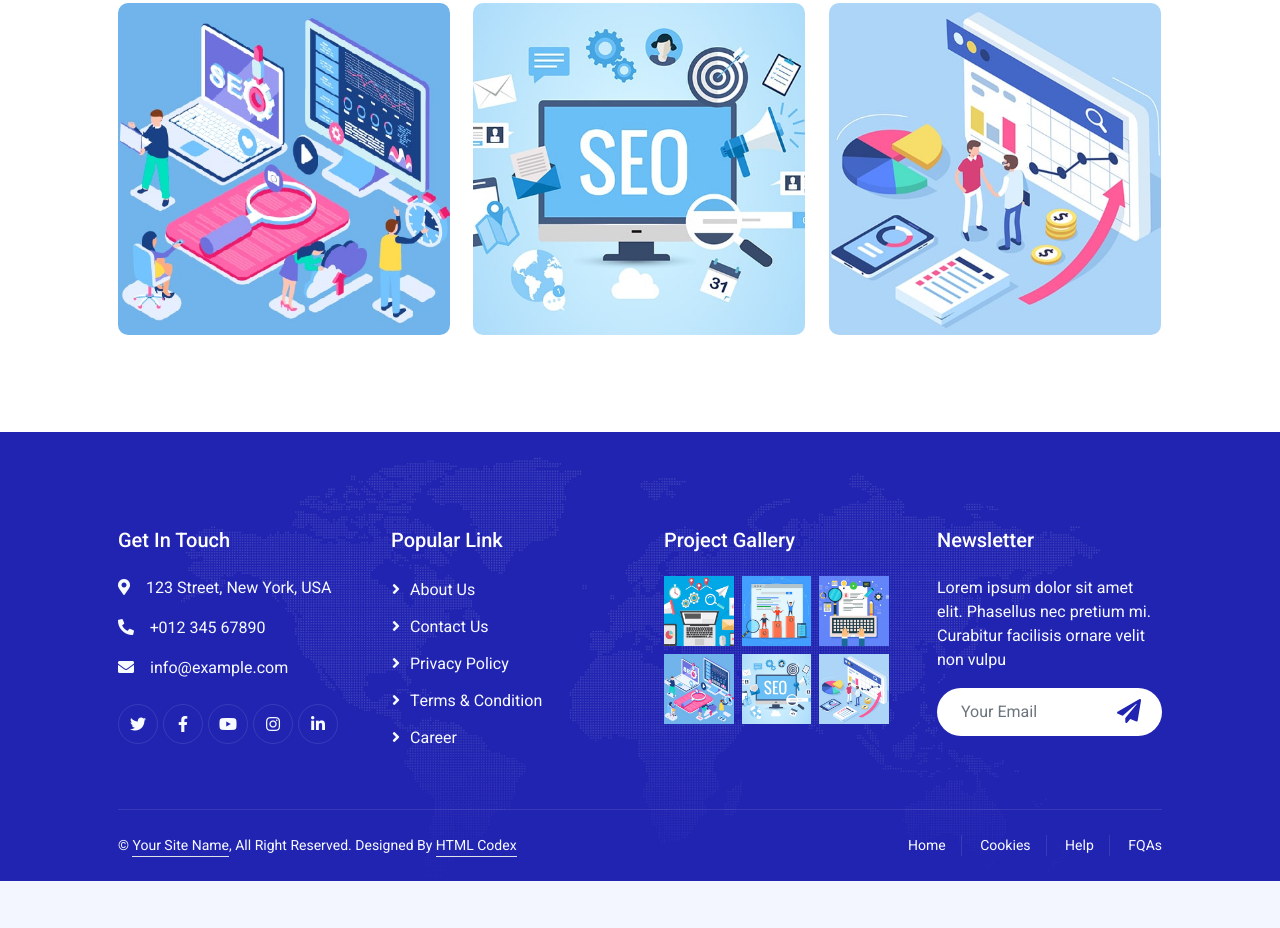
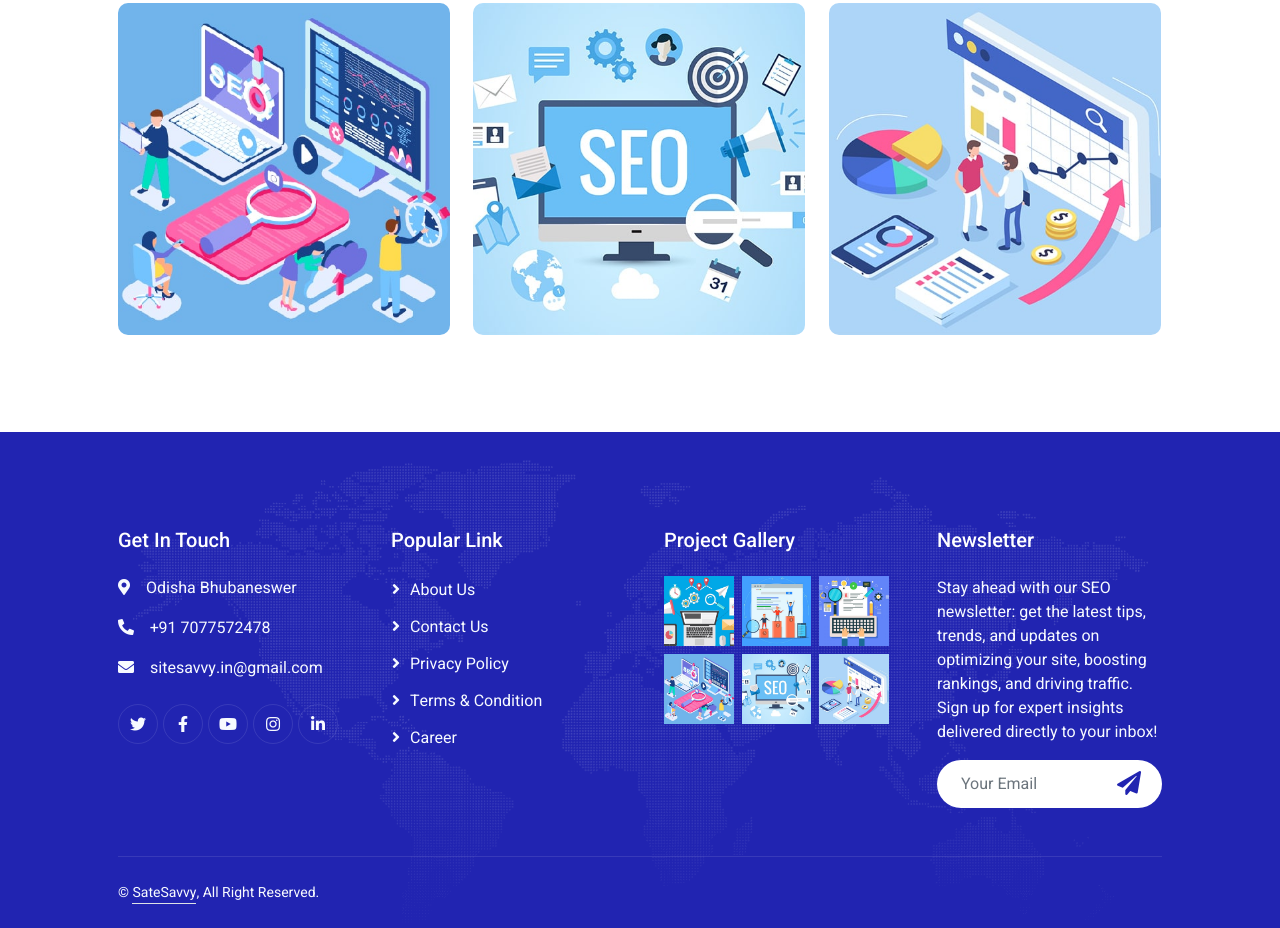
Before and after one commit to Farid04410/SEO, a plain HTML site: page project.html in a window 1280 px wide. Shown: the part 1167-2095 px from the top of the page. Before the commit the page ends 2048 px from the top, so only its background shows below. Drawn offline with nearby package versions, Linux system fonts and the light colour scheme.

Commit message:
Update project.html

```diff
--- a/project.html
+++ b/project.html
@@ -3,7 +3,7 @@
 
 <head>
     <meta charset="utf-8">
-    <title>SEO Master - SEO Agency Website Template</title>
+    <title>SEO Master - SiteSavvy</title>
     <meta content="width=device-width, initial-scale=1.0" name="viewport">
     <meta content="" name="keywords">
     <meta content="" name="description">
@@ -215,9 +215,9 @@
                 <div class="row g-5">
                     <div class="col-md-6 col-lg-3">
                         <h5 class="text-white mb-4">Get In Touch</h5>
-                        <p><i class="fa fa-map-marker-alt me-3"></i>123 Street, New York, USA</p>
-                        <p><i class="fa fa-phone-alt me-3"></i>+012 345 67890</p>
-                        <p><i class="fa fa-envelope me-3"></i>info@example.com</p>
+                        <p><i class="fa fa-map-marker-alt me-3"></i>Odisha Bhubaneswer</p>
+                        <p><i class="fa fa-phone-alt me-3"></i>+91 7077572478</p>
+                        <p><i class="fa fa-envelope me-3"></i>sitesavvy.in@gmail.com</p>
                         <div class="d-flex pt-2">
                             <a class="btn btn-outline-light btn-social" href=""><i class="fab fa-twitter"></i></a>
                             <a class="btn btn-outline-light btn-social" href=""><i class="fab fa-facebook-f"></i></a>
@@ -259,7 +259,7 @@
                     </div>
                     <div class="col-md-6 col-lg-3">
                         <h5 class="text-white mb-4">Newsletter</h5>
-                        <p>Lorem ipsum dolor sit amet elit. Phasellus nec pretium mi. Curabitur facilisis ornare velit non vulpu</p>
+                        <p>Stay ahead with our SEO newsletter: get the latest tips, trends, and updates on optimizing your site, boosting rankings, and driving traffic. Sign up for expert insights delivered directly to your inbox!</p>
                         <div class="position-relative w-100 mt-3">
                             <input class="form-control border-0 rounded-pill w-100 ps-4 pe-5" type="text" placeholder="Your Email" style="height: 48px;">
                             <button type="button" class="btn shadow-none position-absolute top-0 end-0 mt-1 me-2"><i class="fa fa-paper-plane text-primary fs-4"></i></button>
@@ -271,10 +271,9 @@
                 <div class="copyright">
                     <div class="row">
                         <div class="col-md-6 text-center text-md-start mb-3 mb-md-0">
-                            &copy; <a class="border-bottom" href="#">Your Site Name</a>, All Right Reserved.
+                            &copy; <a class="border-bottom" href="#">SateSavvy</a>, All Right Reserved.
 
-							<!--/*** This template is free as long as you keep the footer author’s credit link/attribution link/backlink. If you'd like to use the template without the footer author’s credit link/attribution link/backlink, you can purchase the Credit Removal License from "https://htmlcodex.com/credit-removal". Thank you for your support. ***/-->
-							Designed By <a class="border-bottom" href="https://htmlcodex.com">HTML Codex</a>
+							<!--/*** <a class="border-bottom" href=>FARID KHAN</
                         </div>
                         <div class="col-md-6 text-center text-md-end">
                             <div class="footer-menu">
```
